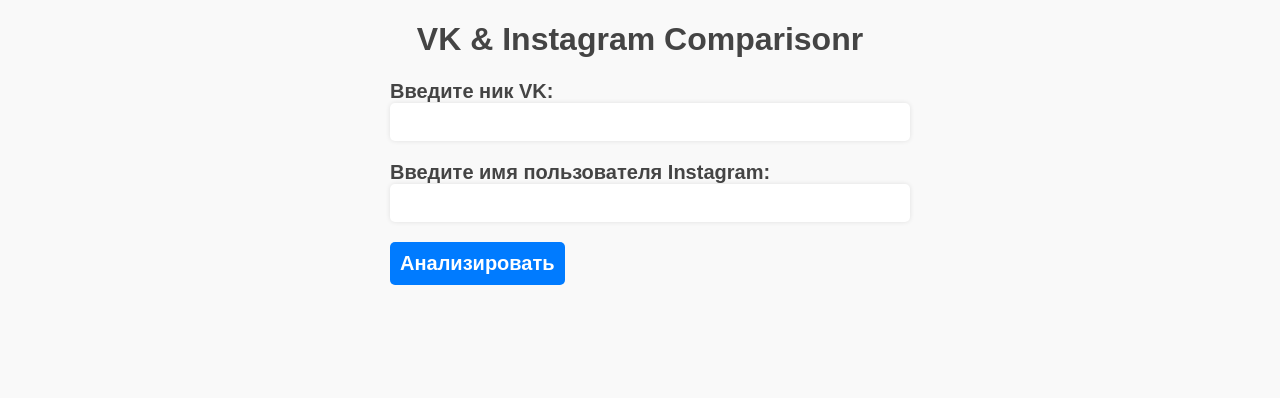
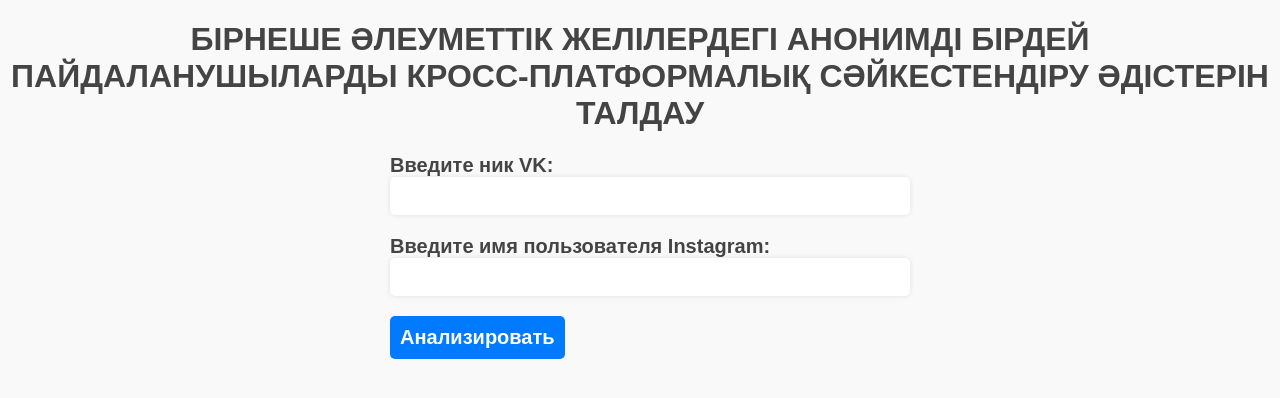
Before and after one commit to oreke13/cos-parsing, a Flask app: page / in a window 1280 px wide. Shown: the top 398 px of the page. Run offline with Flask 3, Linux system fonts and the light colour scheme.

Commit message:
Update index.html

```diff
--- a/templates/index.html
+++ b/templates/index.html
@@ -8,7 +8,7 @@
 </head>
 
 <body>
-    <h1>VK & Instagram Comparisonr</h1>
+    <h1>БІРНЕШЕ ӘЛЕУМЕТТІК ЖЕЛІЛЕРДЕГІ АНОНИМДІ БІРДЕЙ ПАЙДАЛАНУШЫЛАРДЫ КРОСС-ПЛАТФОРМАЛЫҚ СӘЙКЕСТЕНДІРУ ӘДІСТЕРІН ТАЛДАУ</h1>
     <form method="post" action="/result">
         <label for="vk_user_nick">Введите ник VK:</label>
         <input type="text" id="vk_user_nick" name="vk_user_nick">
```
